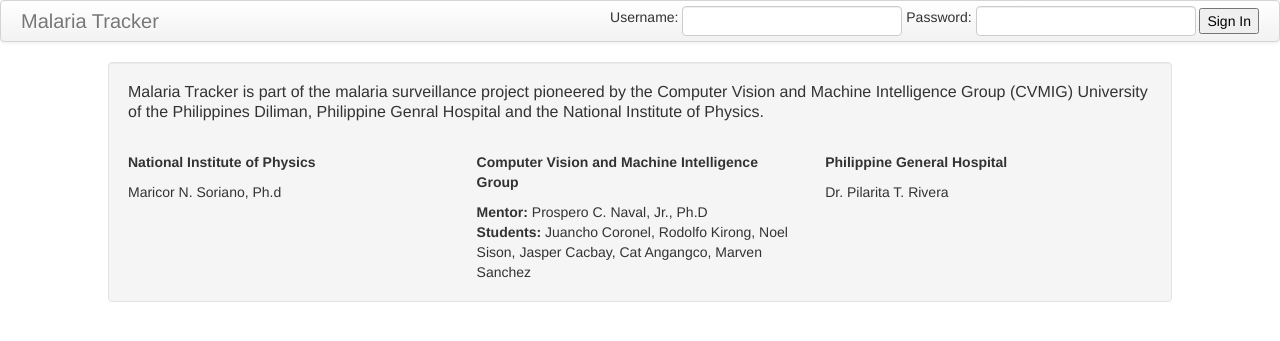
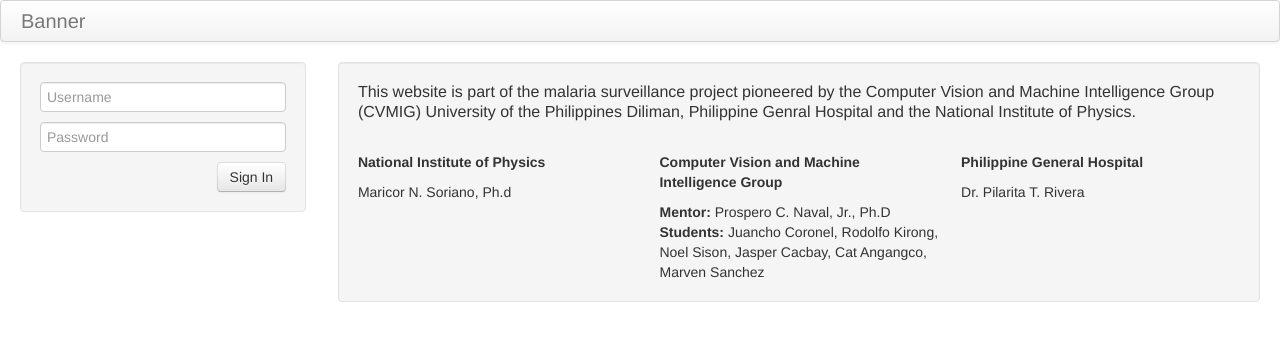
Before and after one commit to kedelaspenas/Malaria-Server, a Flask app: page / in a window 1280 px wide. Shown: the top 341 px of the page. Run offline with Flask 2, Linux system fonts and the light colour scheme; parts of the project's set-up code (start-up, migrations or seed data) failed here and were passed over; some libraries are stand-ins or nearby versions.

Commit message:
two column layout for index page

```diff
--- a/serveus/templates/index.html
+++ b/serveus/templates/index.html
@@ -6,7 +6,7 @@
 		<!-- Bootstrap -->
 		<link href="/static/css/bootstrap.min.css" rel="stylesheet" media="screen">
 		<!-- Responsive -->
-		<!-- <link href="/static/css/bootstrap-responsive.css" rel="stylesheet"> -->
+		<link href="/static/css/bootstrap-responsive.css" rel="stylesheet">
 		<style>
 
 		</style>
@@ -15,28 +15,30 @@
 		<div class="navbar" style="width: 100%;">
 			<div class="navbar-inner">
 				<div>
-				<a class="brand" href="#">Malaria Tracker</a>
+				<a class="brand" href="#">Banner</a>
 			<!--	<form class="navbar-form pull-right">
 				  <input class="span2" type="text" placeholder="Email Address">
 				  <input class="span2" type="password" placeholder="Password">
 				  <a type="submit" class="btn" href="/dashboard">Sign in</a> -->
-                     <form action="/login" method="post" name="login" class="navbar-form pull-right">
-                    {{form.hidden_tag()}}
 
-                        Username: {{form.username(size=50)}}
-                        Password: {{form.password(size=50)}}
-
-
-
-                    <input type="submit" value="Sign In">
-				</form>
 				</div>
 			</div>
 		</div>
 
+		<div class="container-fluid">
+        <div class="row-fluid">
+            <div class="well span3">
+                 <form action="/login" method="post" name="login" class="">
+                        {{form.hidden_tag()}}
 
-		<div class="container well" style="margin: 10 10 10; width: 80%">
-        <p style="font-size: 16px">Malaria Tracker is part of the malaria surveillance project pioneered by the Computer Vision and Machine Intelligence Group (CVMIG) University of the Philippines Diliman, Philippine Genral Hospital and the National Institute of Physics.
+                            {{form.username(size=40, placeholder="Username", class="span12")}} <br>
+                            {{form.password(size=40, placeholder="Password", class="span12")}} <br>
+
+                        <input class="btn pull-right" type="submit" value="Sign In" style="height: 30px">
+                 </form>
+            </div>
+            <div class="well span9">
+            <p style="font-size: 16px">This website is part of the malaria surveillance project pioneered by the Computer Vision and Machine Intelligence Group (CVMIG) University of the Philippines Diliman, Philippine Genral Hospital and the National Institute of Physics.
             <br>
             <br>
                 <div class="row-fluid">
@@ -57,7 +59,8 @@
                     </div>
                 </div>
             </div>
-
+        </div>
+        </div>
 		<script src="/static/js/jquery.js"></script>
 		<script src="/static/js/bootstrap.min.js"></script>
 	</body>
```
Lines whose indentation alone changed are shown as unchanged.
